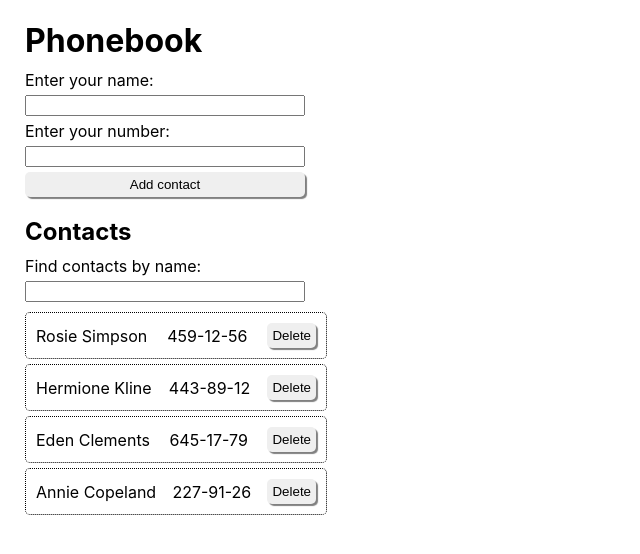
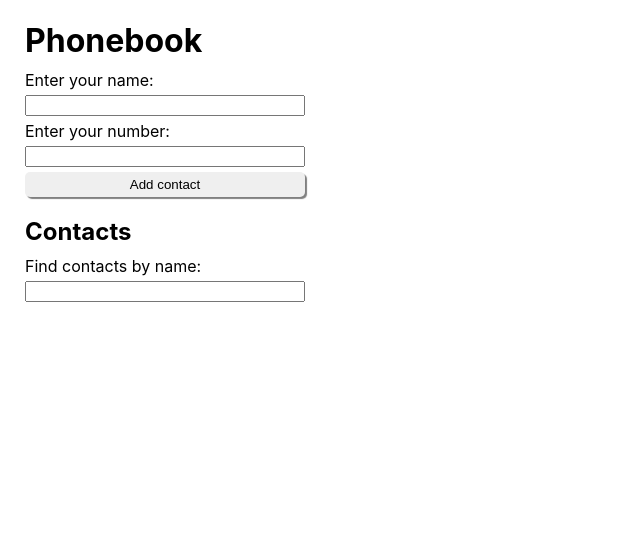
Before and after one commit to KaterynaPryimakova/goit-react-hw-02-phonebook, a React (Create React App) app: page / in a window 1280 px wide. Shown: the top 554 px of the page, without its empty margins (0-640 px from the left). Built offline with nearby package versions, Linux system fonts and the light colour scheme.

Commit message:
final comit

```diff
--- a/src/components/App.jsx
+++ b/src/components/App.jsx
@@ -5,12 +5,7 @@ import { Filter } from './Filter/Filter';
 
 export class App extends Component {
   state = {
-    contacts: [
-      { id: 'id-1', name: 'Rosie Simpson', number: '459-12-56' },
-      { id: 'id-2', name: 'Hermione Kline', number: '443-89-12' },
-      { id: 'id-3', name: 'Eden Clements', number: '645-17-79' },
-      { id: 'id-4', name: 'Annie Copeland', number: '227-91-26' },
-    ],
+    contacts: [],
     filter: '',
   };
 
@@ -18,6 +13,7 @@ export class App extends Component {
     const alreadyExist = this.state.contacts.some(
       contact => contact.name === newContact.name
     );
+
     if (alreadyExist) {
       alert(`${newContact.name} is already in contact.`);
       return;
@@ -28,13 +24,12 @@ export class App extends Component {
     }));
   };
 
-  findContact = e => {
+  handleFindContact = e => {
     const { value } = e.currentTarget;
-    console.log(value);
     this.setState({ filter: value });
   };
 
-  deleteContact = contactId => {
+  handleDeleteContact = contactId => {
     this.setState({
       contacts: this.state.contacts.filter(contact => contact.id !== contactId),
     });
@@ -53,11 +48,11 @@ export class App extends Component {
         <ContactForm title="Phonebook" getNewContact={this.updateState} />
 
         <h2>Contacts</h2>
-        <Filter findContact={this.findContact} filter={filter} />
+        <Filter findContact={this.handleFindContact} filter={filter} />
         <ContactList
           title="Contacts"
           contacts={filteredContacts}
-          deleteContact={this.deleteContact}
+          deleteContact={this.handleDeleteContact}
         />
       </div>
     );
--- a/src/components/ContactForm/ContactForm.jsx
+++ b/src/components/ContactForm/ContactForm.jsx
@@ -8,7 +8,7 @@ export class ContactForm extends Component {
     number: '',
   };
 
-  addContact = evt => {
+  handleAddContact = evt => {
     evt.preventDefault();
 
     const form = evt.currentTarget;
@@ -33,7 +33,7 @@ export class ContactForm extends Component {
 
   render() {
     return (
-      <form onSubmit={this.addContact} className={css.form}>
+      <form onSubmit={this.handleAddContact} className={css.form}>
         <label htmlFor="name">Enter your name:</label>
 
         <input type="text" name="name" required />
--- a/src/components/Filter/Filter.jsx
+++ b/src/components/Filter/Filter.jsx
@@ -1,22 +1,11 @@
-import React, { Component } from 'react';
+import React from 'react';
 import css from './Filter.module.css';
 
-export class Filter extends Component {
-  render() {
-    const { findContact, filter } = this.props;
-
-    return (
-      <>
-        <label htmlFor="search" className={css.label}>
-          Find contacts by name:
-          <input
-            onChange={findContact}
-            type="text"
-            name="search"
-            value={filter}
-          />
-        </label>
-      </>
-    );
-  }
-}
+export const Filter = ({ findContact, filter }) => {
+  return (
+    <label htmlFor="search" className={css.label}>
+      Find contacts by name:
+      <input onChange={findContact} type="text" name="search" value={filter} />
+    </label>
+  );
+};
```
